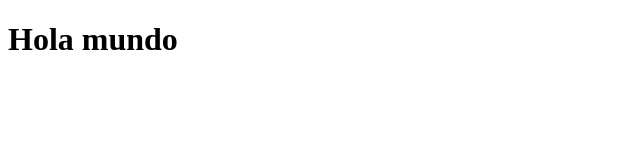
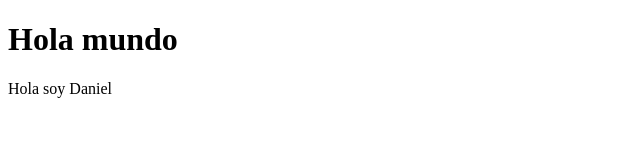
Before and after one commit to Danieldomiba/repositorioEmpezandogit, a plain HTML site: page index.html in a window 1280 px wide. Shown: the whole page, without its empty margins (0-640 px from the left). Drawn offline with Linux system fonts and the light colour scheme.

Commit message:
Agregando parrafo con nombre

```diff
--- a/index.html
+++ b/index.html
@@ -8,6 +8,7 @@
 <body>
    <header>
     <h1>Hola mundo</h1>
+    <p>Hola soy Daniel</p>
    </header>
 </body>
 </html>
```
